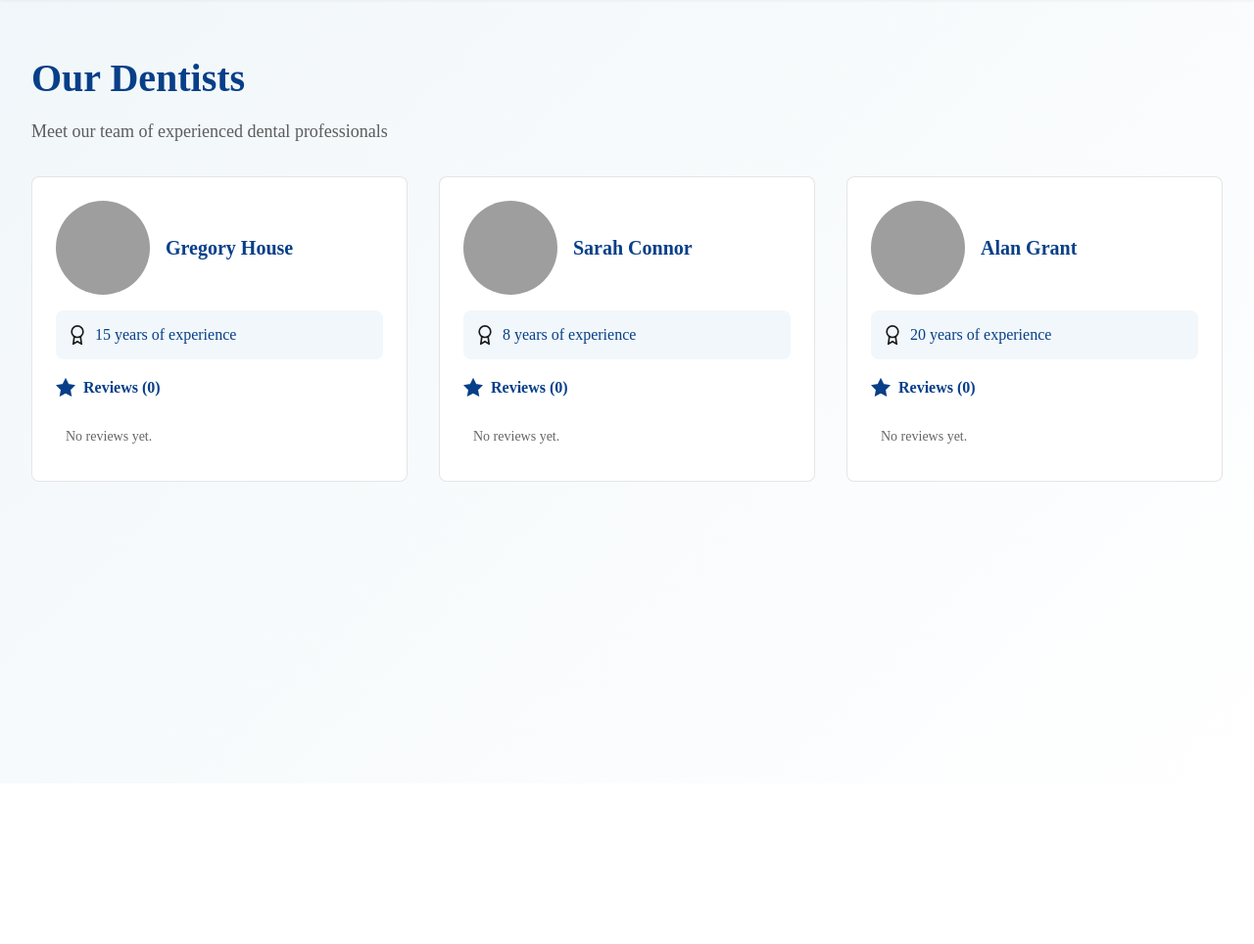
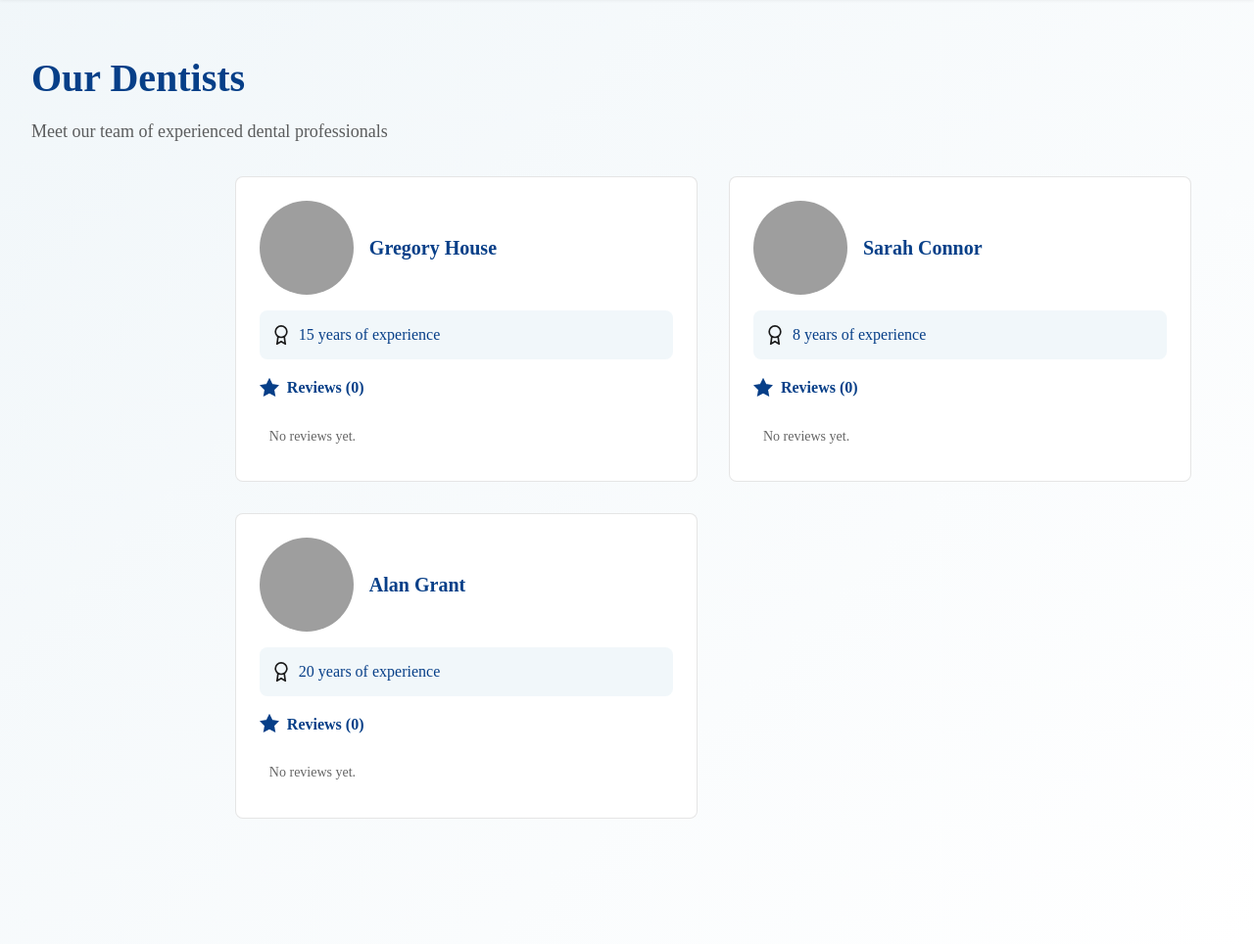
Before and after one commit to polinamuliarchyk/dentist-clinic-flask-app, a Flask app: page /dentists_list in a window 1280 px wide. Shown: the part 79-1043 px from the top of the page at 98% size. Before the commit the page ends 571 px from the top, so only its background shows below. Run offline with Flask 3, Linux system fonts and the light colour scheme; some web fonts are replaced; grey boxes are pictures that could not be loaded.

Commit message:
vercel new

```diff
--- a/app.py
+++ b/app.py
@@ -23,9 +23,9 @@ from users.review import Review
 from users.Enum import ContractEnum
 from users.receptionist import Receptionist
 
+app = Flask(__name__)
 
 def create_app():
-    app = Flask(__name__)
     app.secret_key = "your_secret_key"
 
     app.register_blueprint(client_bp)
--- a/static/css/styles.css
+++ b/static/css/styles.css
@@ -672,19 +672,26 @@ body {
 }
 
 /* Dentist Card */
+/* Dentist Card Grid */
 .dentists-grid {
-    max-width: 1920px;
-    margin: 0 auto;
+    /* Убираем margin: 0 auto, чтобы сетка не прыгала в центр */
+    margin-left: 5.5cm;
+    margin-right: auto;
+
+    /* Ограничиваем максимальную ширину, чтобы блоки не растягивались до бесконечности */
+    max-width: calc(100% - 4cm);
+
     display: grid;
     grid-template-columns: repeat(auto-fill, minmax(380px, 1fr));
     gap: 2rem;
+    padding-right: 2rem; /* Добавляем небольшой отступ справа для красоты */
 }
 
 .dentist-card {
     background: white;
     border: 1px solid var(--border);
     border-radius: var(--radius);
-    padding: 1.5rem;
+    padding: 1.5rem; /* Исправил опечатку '1ф.5' на '1.5' */
     transition: box-shadow 0.3s;
 }
 
```
